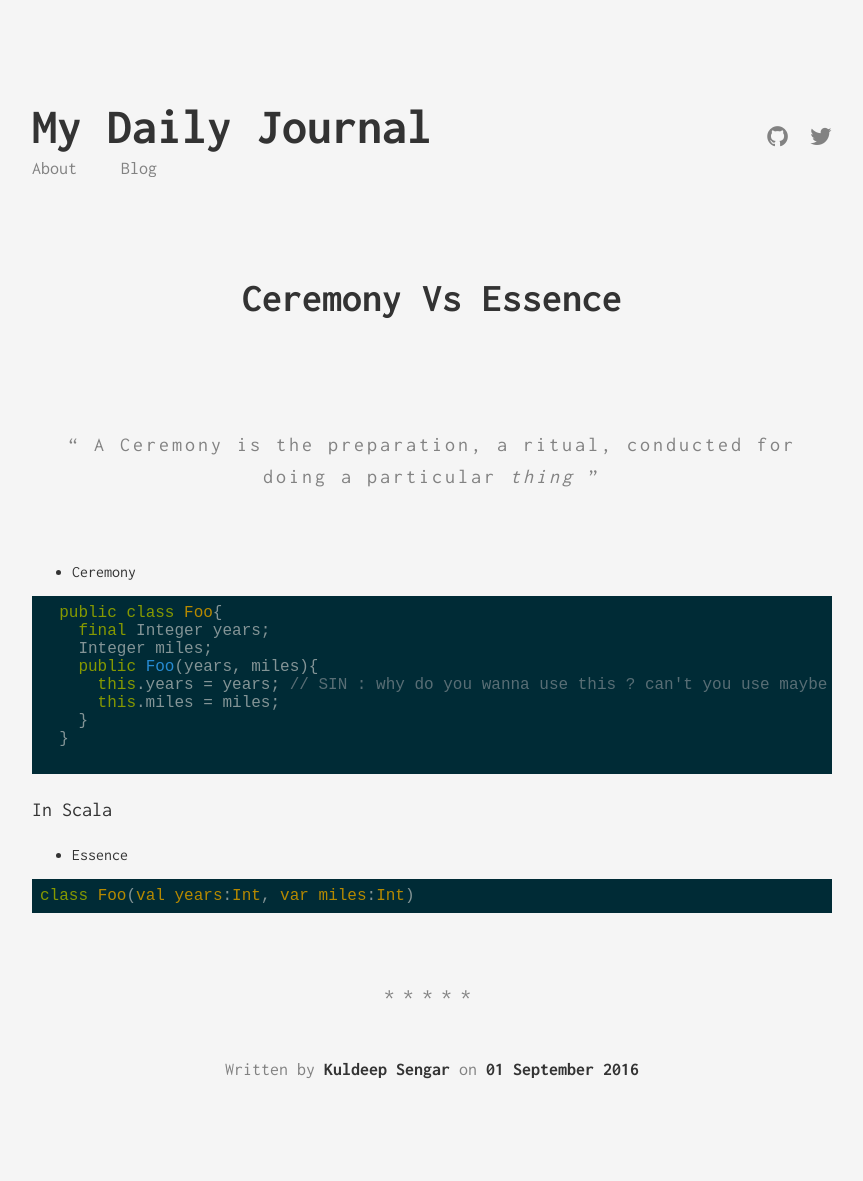
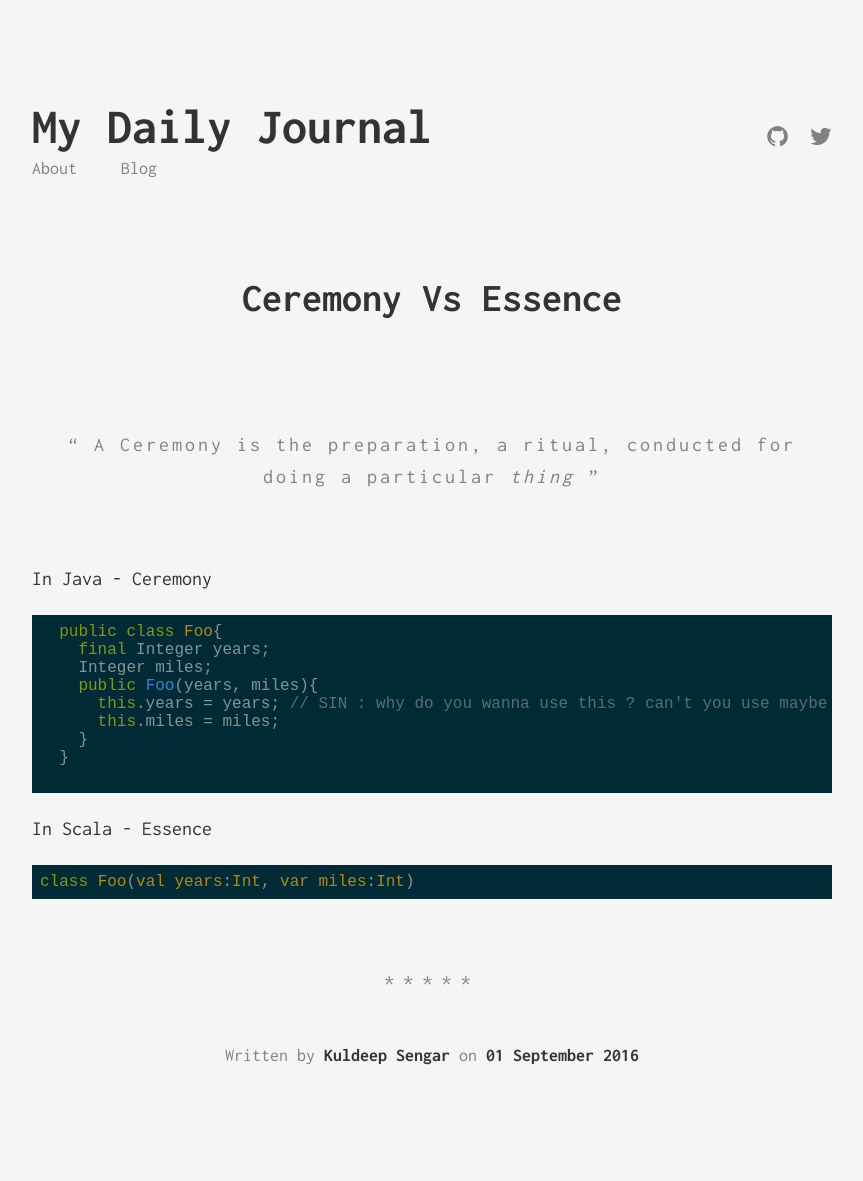
Before and after one commit to kuldeepsengar/programming, a Jekyll site: the page built from _posts/2016-09-10-ceremony-vs-essence.markdown, in a window 1280 px wide. Shown: the whole page, without its empty margins (208-1071 px from the left). Built offline with Jekyll 4.4.1, drawn with Linux system fonts in a browser that asks for light colours; Markdown is read by kramdown in place of the engine named in the settings.

Commit message:
reformatting

````diff
--- a/_posts/2016-09-10-ceremony-vs-essence.markdown
+++ b/_posts/2016-09-10-ceremony-vs-essence.markdown
@@ -7,7 +7,7 @@ categories : [tool]
 ---
 > A Ceremony is the preparation, a ritual, conducted for doing a particular *thing*
 
-- Ceremony
+In Java - Ceremony
 
 
 ```
@@ -21,8 +21,7 @@ categories : [tool]
   }
 
 ```
-In Scala
-- Essence
+In Scala - Essence
 
 
 ```
````
